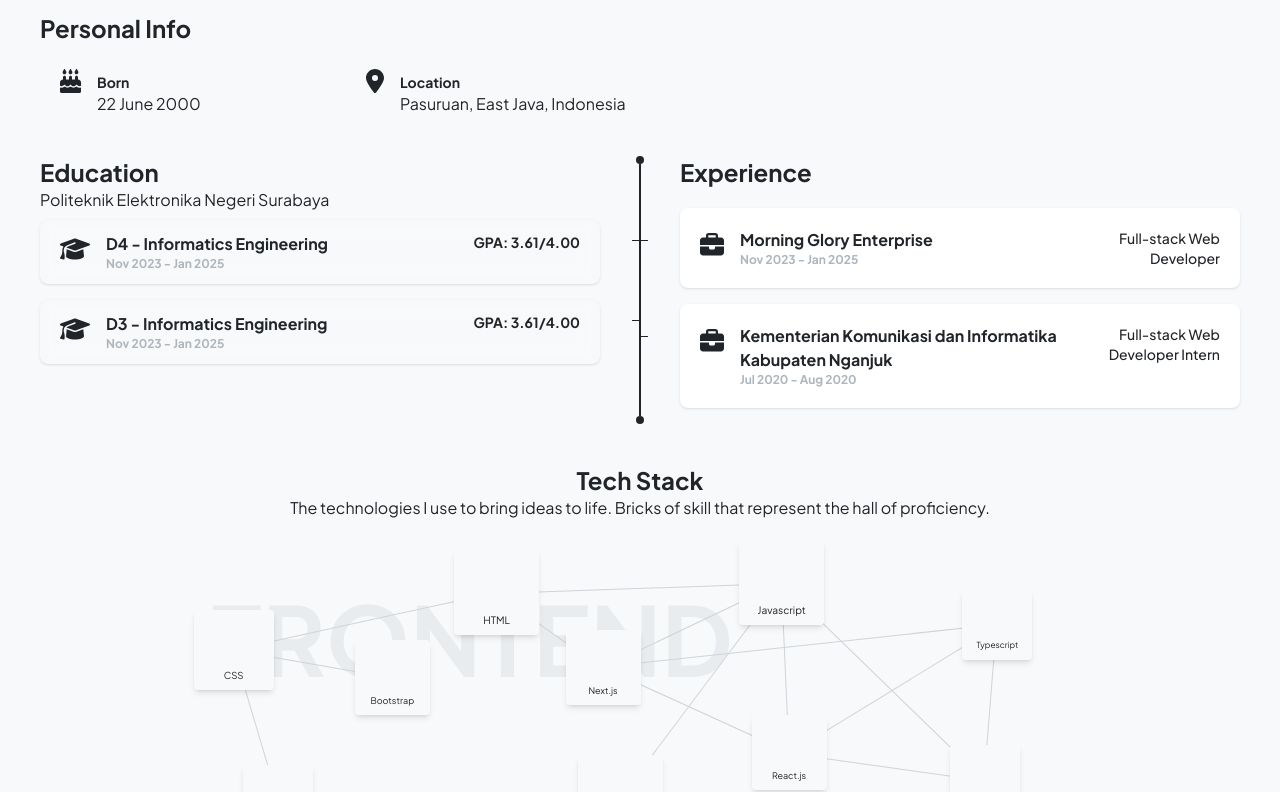
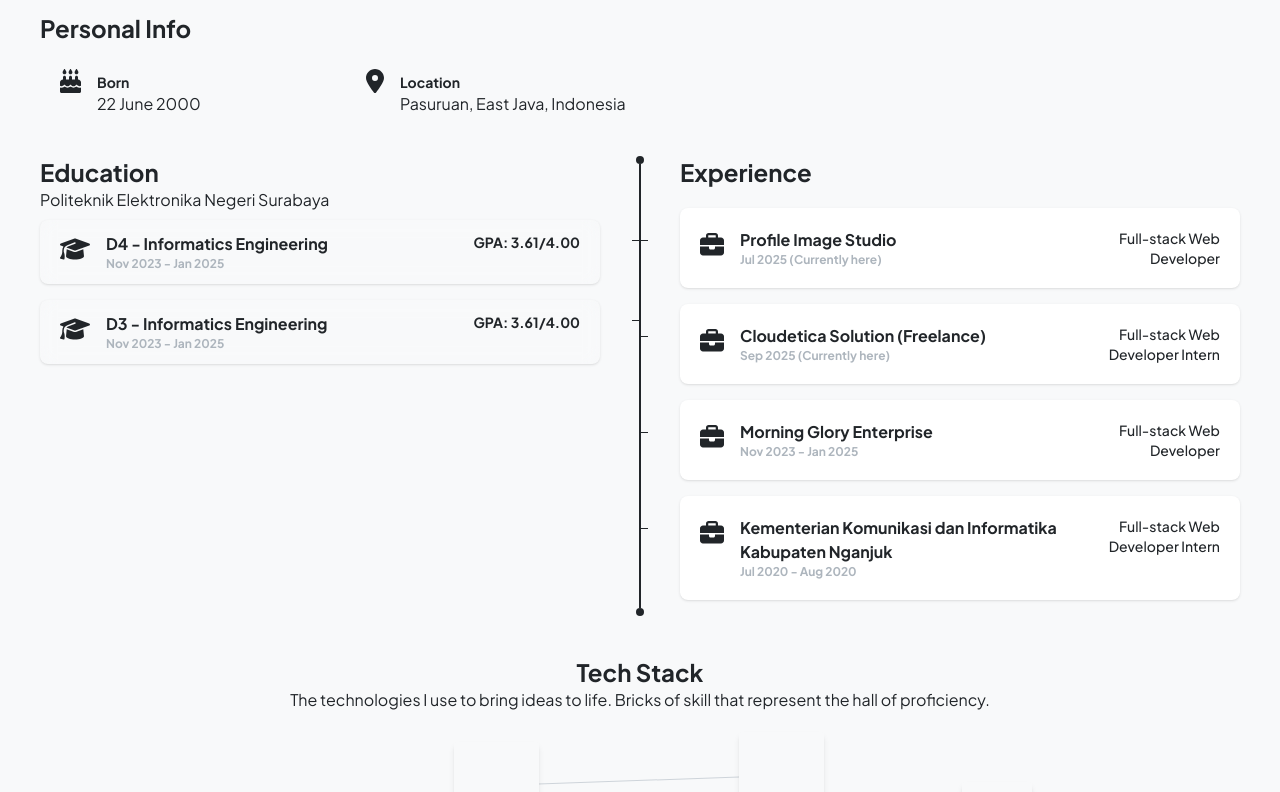
Before and after one commit to rijalalfariz/alfariz-me, a Next.js app: page / in a window 1280 px wide. Shown: the part 792-1584 px from the top of the page. Built offline with nearby package versions, Linux system fonts and the light colour scheme.

Commit message:
add more experience

```diff
--- a/src/app/page.tsx
+++ b/src/app/page.tsx
@@ -326,7 +326,7 @@ const PortfolioWebsite = () => {
         <div className="w-[55%] grid p-5 justify-start">
           <div className="relative flex items-center">
             <div className="absolute text-[72px] z-10">
-              <b>M Rijal Al Farizz</b><br />
+              <b>M Rijal Al Fariz</b><br />
               <p>Web Developer</p>
             </div>
             <div className="
--- a/src/components/section/PersonalInfo.tsx
+++ b/src/components/section/PersonalInfo.tsx
@@ -49,6 +49,28 @@ const PersonalInfo: React.FC = () => {
   ];
 
   const experienceData: ExperienceItem[] = [
+    {
+      id: 'exp3',
+      company: 'Profile Image Studio',
+      date: 'Jul 2025 (Currently here)',
+      position: 'Full-stack Web Developer',
+      details: [
+        'Collaborated in a team of 3 to develop an employee attendance website using face recognition technology',
+        'Led backend & front end development, design project structure and achieve face recognition accuracy score above 90%',
+        'Deliver application in 1 month sprint that impact the working efficiency of 50+ workers'
+      ]
+    },
+    {
+      id: 'exp4',
+      company: 'Cloudetica Solution (Freelance)',
+      date: 'Sep 2025 (Currently here)',
+      position: 'Full-stack Web Developer Intern',
+      details: [
+        'Collaborated in a team of 3 to develop an employee attendance website using face recognition technology',
+        'Led backend & front end development, design project structure and achieve face recognition accuracy score above 90%',
+        'Deliver application in 1 month sprint that impact the working efficiency of 50+ workers'
+      ]
+    },
     {
       id: 'exp1',
       company: 'Morning Glory Enterprise',
```
